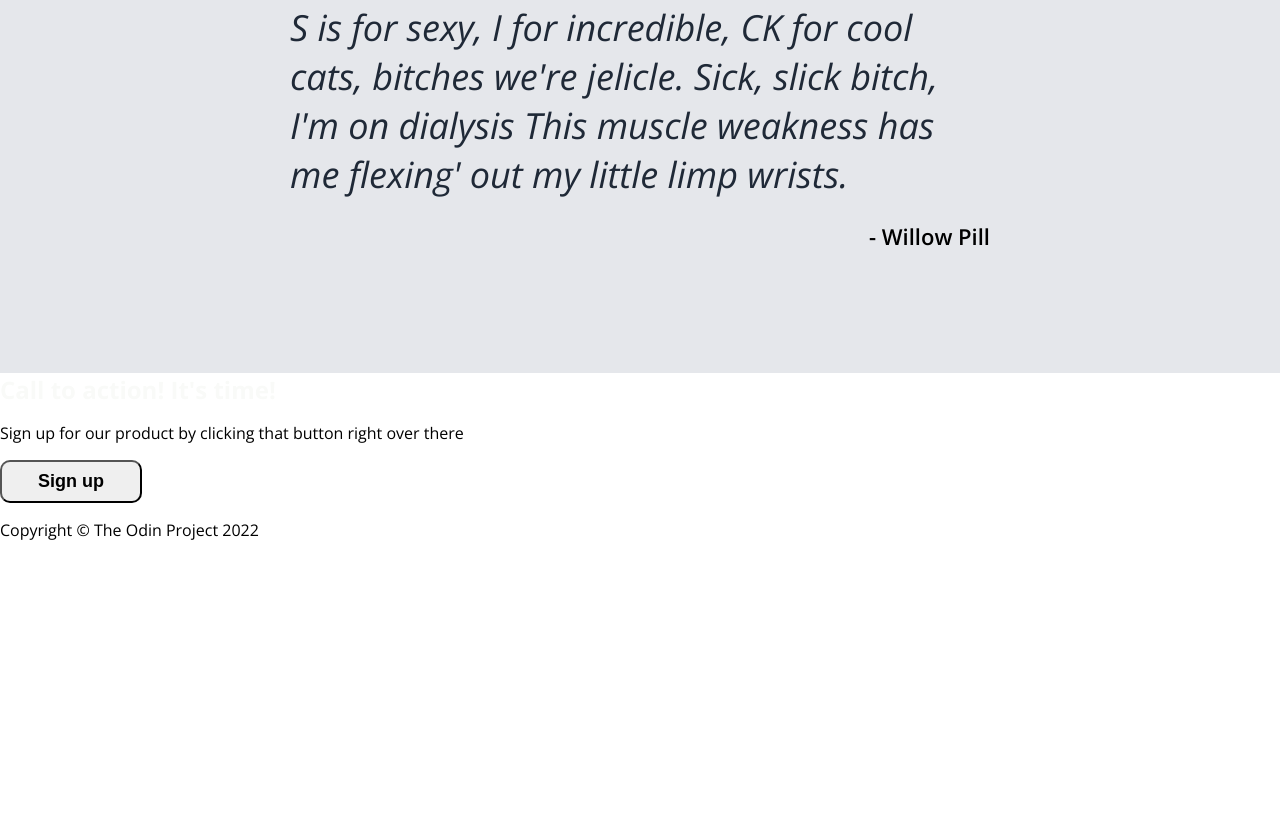
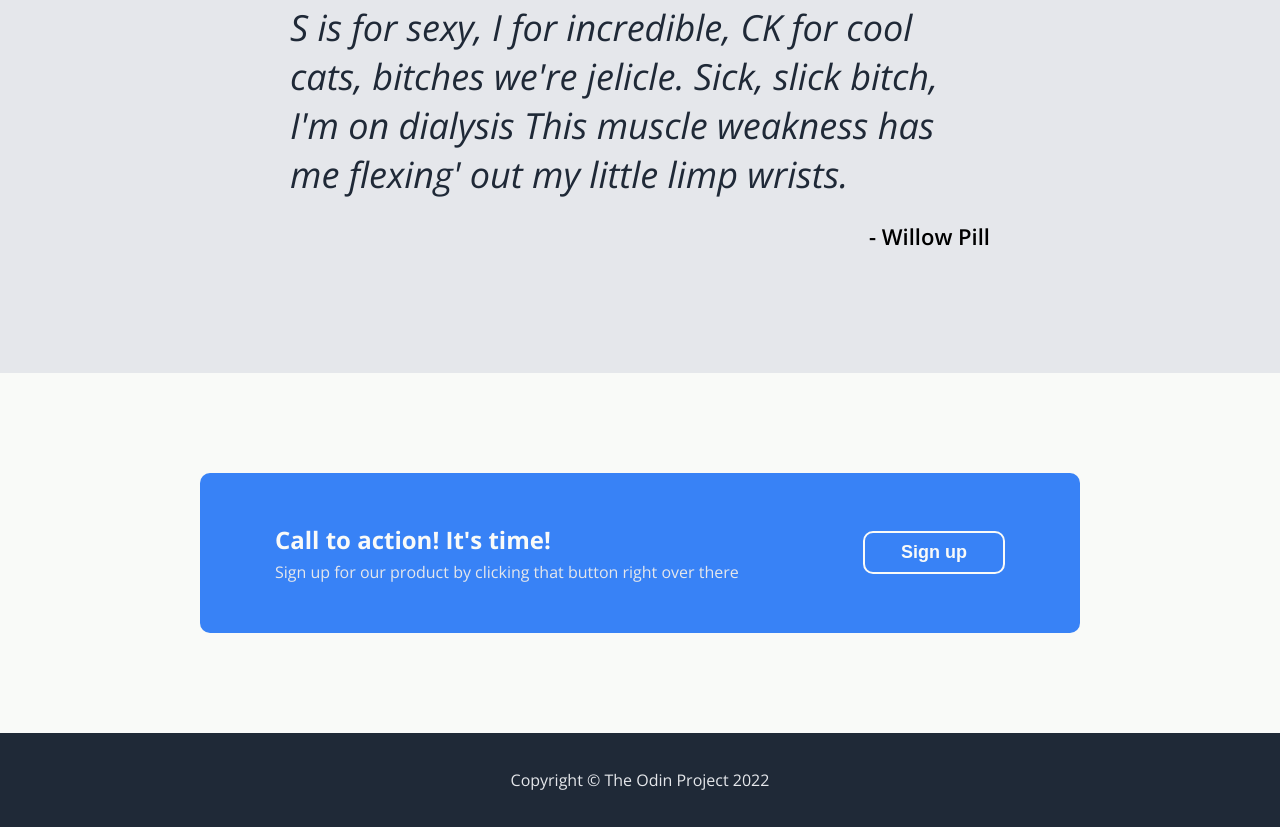
Before and after one commit to guaca-molly/landing-page, a plain HTML site: page index.html in a window 1280 px wide. Shown: the part 1145-1972 px from the top of the page. Before the commit the page ends 1702 px from the top, so only its background shows below. Drawn offline with nearby package versions, Linux system fonts and the light colour scheme.

Commit message:
styled cta and footer

```diff
--- a/index.html
+++ b/index.html
@@ -68,11 +68,13 @@
   </div>
 
   <div class="cta">
-    <div class="cta-text">
-      <h3>Call to action! It's time!</h3>
-      <p>Sign up for our product by clicking that button right over there</p>
+    <div class="container">
+      <div class= "cta-text">
+        <h3>Call to action! It's time!</h3>
+        <p>Sign up for our product by clicking that button right over there</p>
+      </div>
+      <button>Sign up</button>
     </div>
-    <button>Sign up</button>
   </div>
 
   <footer>
--- a/style.css
+++ b/style.css
@@ -71,7 +71,7 @@ button {
 .hero button {
   background-color: #3882f6;
   border: 2px solid #3882f6;
-  color: white;
+  color: #f9faf8;
   margin-top: 10px;
 }
 
@@ -143,3 +143,34 @@ blockquote {
   font-style: italic;
   color: #1f2937;
 }
+
+.cta {
+  background-color: #f9faf8;
+  color: #f9faf8;
+  padding: 100px 0;
+}
+
+.cta .container{
+ background-color:#3882f6;
+ padding: 50px 75px;
+ border-radius: 10px;
+}
+
+.cta button {
+  background-color: transparent;
+  border: 2px solid #f9faf8;
+  color: #f9faf8;
+}
+
+.cta p {
+  margin: 5px 0 0 0;
+  color: #e5e7eb;
+}
+
+footer {
+  background-color: #1f2937;
+    display: flex;
+    justify-content: center;
+    color: #e5e7eb;
+    padding: 20px 0;
+}
```
